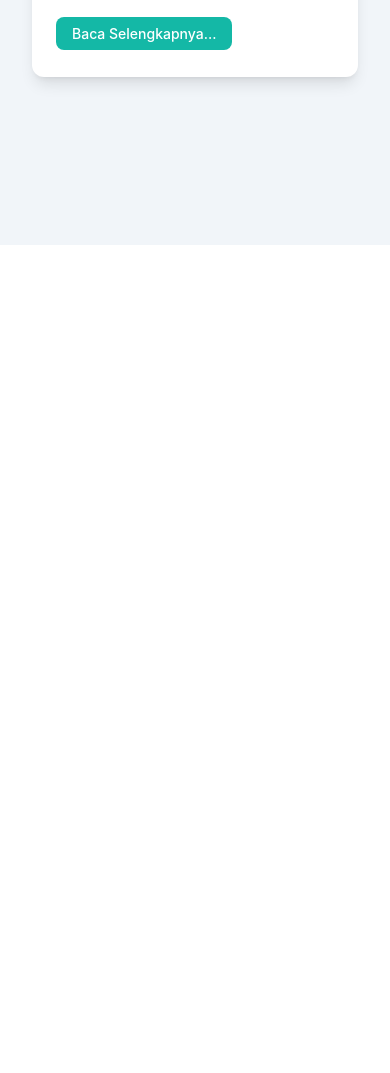
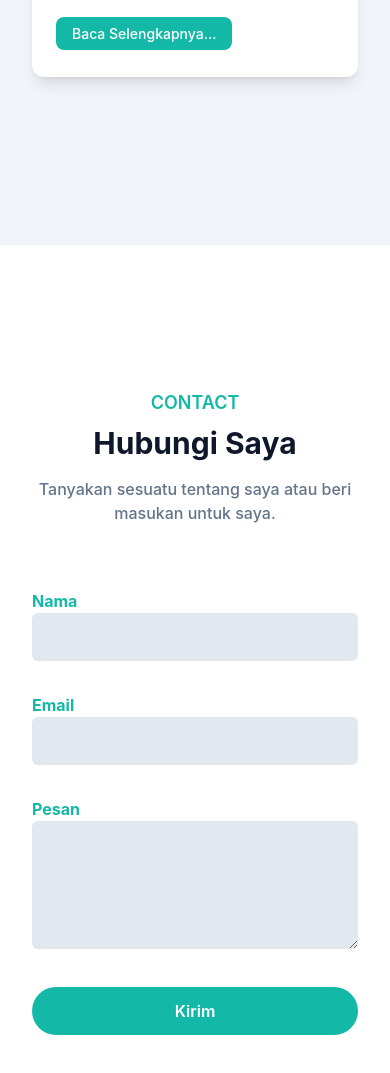
Before and after one commit to ssigit05/portfolio-tailwind-css, a website: page index.html in a window 390 px wide. Shown: the part 5458-6531 px from the top of the page. Before the commit the page ends 5703 px from the top, so only its background shows below. Drawn offline with Linux system fonts and the light colour scheme.

Commit message:
update 1.1

```diff
--- a/index.html
+++ b/index.html
@@ -39,8 +39,8 @@
                                 </a>
                             </li>
                             <li class="group">
-                                <a href="#portofolio" class="text-base text-dark py-2 mx-8 flex group-hover:text-primary">
-                                    Portofolio
+                                <a href="#portfolio" class="text-base text-dark py-2 mx-8 flex group-hover:text-primary">
+                                    Portfolio
                                 </a>
                             </li>
                             <li class="group">
@@ -128,7 +128,7 @@
                         </a>
 
                         <!-- Tiktok -->
-                        <a href="https://www.tiktok.com/@ssgit05" target="_blank" class="w-9 h-9 mr-3 rounded-full flex border justify-center items-center border-slate-300 hover:border-primary hover:bg-primary hover:text-white">
+                        <a href="https://www.tiktok.com/@ssgit_" target="_blank" class="w-9 h-9 mr-3 rounded-full flex border justify-center items-center border-slate-300 hover:border-primary hover:bg-primary hover:text-white">
                             <svg role="img" width="20" class="fill-current" viewBox="0 0 24 24" xmlns="http://www.w3.org/2000/svg"><title>TikTok</title><path d="M12.525.02c1.31-.02 2.61-.01 3.91-.02.08 1.53.63 3.09 1.75 4.17 1.12 1.11 2.7 1.62 4.24 1.79v4.03c-1.44-.05-2.89-.35-4.2-.97-.57-.26-1.1-.59-1.62-.93-.01 2.92.01 5.84-.02 8.75-.08 1.4-.54 2.79-1.35 3.94-1.31 1.92-3.58 3.17-5.91 3.21-1.43.08-2.86-.31-4.08-1.03-2.02-1.19-3.44-3.37-3.65-5.71-.02-.5-.03-1-.01-1.49.18-1.9 1.12-3.72 2.58-4.96 1.66-1.44 3.98-2.13 6.15-1.72.02 1.48-.04 2.96-.04 4.44-.99-.32-2.15-.23-3.02.37-.63.41-1.11 1.04-1.36 1.75-.21.51-.15 1.07-.14 1.61.24 1.64 1.82 3.02 3.5 2.87 1.12-.01 2.19-.66 2.77-1.61.19-.33.4-.67.41-1.06.1-1.79.06-3.57.07-5.36.01-4.03-.01-8.05.02-12.07z"/></svg>
                         </a>
 
@@ -259,6 +259,46 @@
     </section>
     <!-- Blog Section End -->
 
+    <!-- Contact Section Start -->
+    <section id="contact" class="pt-36 pb-32">
+        <div class="container">
+            <div class="w-full px-4">
+                <div class="max-w-xl mx-auto text-center mb-16">
+                    <h4 class="font-semibold uppercase text-lg text-primary mb-2">Contact</h4>
+                    <h2 class="font-bold text-dark text-3xl mb-4 sm:text-4xl lg:text-5xl">Hubungi Saya</h2>
+                    <p class="font-medium text-md text-secondary md:text-lg">Tanyakan sesuatu tentang saya atau beri masukan untuk saya. </p>
+                </div>
+            </div>
+
+            <form action="#">
+                <div class="w-full lg:w-2/3 lg:mx-auto">
+                    <div class="w-full px-4 mb-8">
+                        <label for="name" class="text-base font-bold text-primary">
+                        Nama
+                    </label>
+                        <input type="text" id="name" class="w-full bg-slate-200 text-dark p-3 rounded-md focus:outline-none focus:ring-primary focus:ring-1 focus:border-primary" />
+                    </div>
+                    <div class="w-full px-4 mb-8">
+                        <label for="email" class="text-base font-bold text-primary">
+                        Email
+                    </label>
+                        <input type="email" id="email" class="w-full bg-slate-200 text-dark p-3 rounded-md focus:outline-none focus:ring-primary focus:ring-1 focus:border-primary" />
+                    </div>
+                    <div class="w-full px-4 mb-8">
+                        <label for="message" class="text-base font-bold text-primary">
+                        Pesan
+                    </label>
+                        <textarea type="email" id="email" class="w-full bg-slate-200 text-dark p-3 rounded-md focus:outline-none focus:ring-primary focus:ring-1 focus:border-primary h-32"> </textarea>
+                    </div>
+                    <div class="w-full px-4">
+                        <button class="text-base font-semibold text-white bg-primary py-3 px-8 rounded-full w-full hover:opacity-80 hover:shadow-lg transition duration-500">Kirim</button>
+                    </div>
+                </div>
+            </form>
+        </div>
+    </section>
+    <!-- Contact Section End -->
+
     <script src="dist/js/script.js"></script>
 </body>
 
```
Also changed, not shown: dist/output.css.
